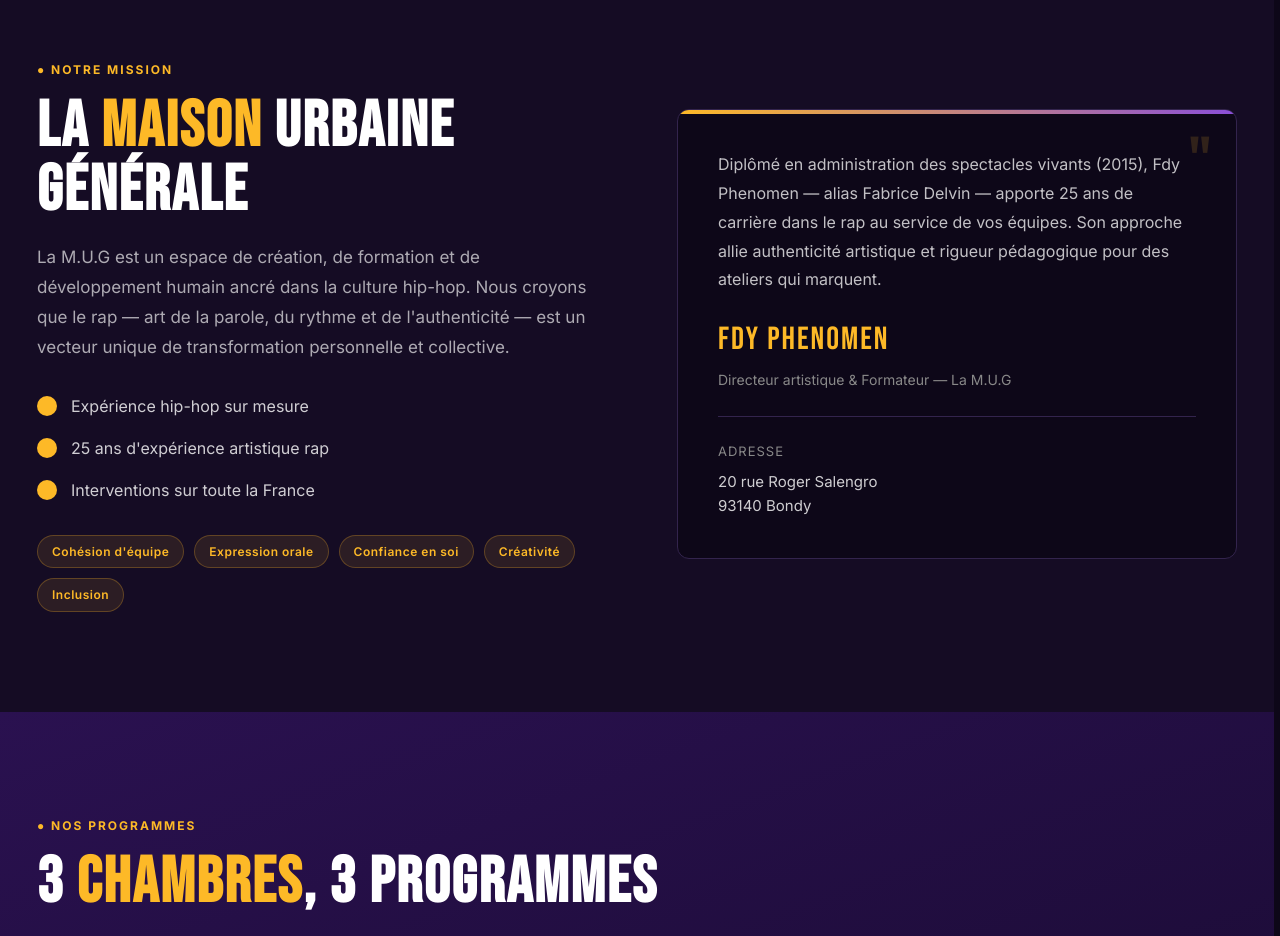
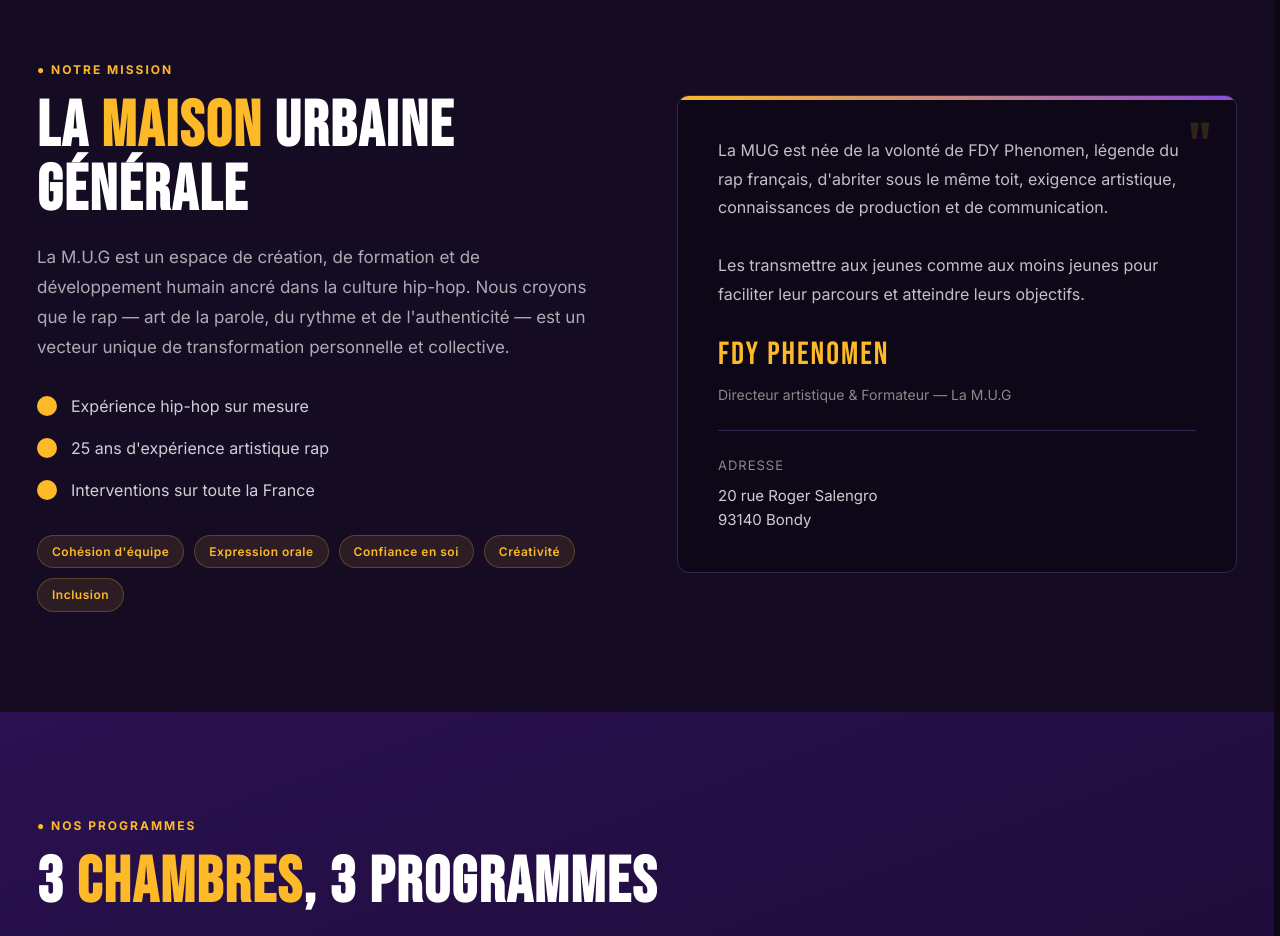
Before and after one commit to kurusokey/la-mug, a plain HTML site: page index.html in a window 1280 px wide. Shown: the part 940-1876 px from the top of the page. Drawn offline with Linux system fonts and the light colour scheme.

Commit message:
content: nouvelle biographie de Fdy Phenomen dans la section mission
Co-Authored-By: Claude Opus 5.5 <noreply@anthropic.com>

```diff
--- a/index.html
+++ b/index.html
@@ -1397,7 +1397,8 @@
           <div class="about-card">
             <div class="about-quote">"</div>
             <p class="about-bio">
-              Diplômé en administration des spectacles vivants (2015), Fdy Phenomen — alias Fabrice Delvin — apporte 25 ans de carrière dans le rap au service de vos équipes. Son approche allie authenticité artistique et rigueur pédagogique pour des ateliers qui marquent.
+              La MUG est née de la volonté de FDY Phenomen, légende du rap français, d'abriter sous le même toit, exigence artistique, connaissances de production et de communication.<br><br>
+              Les transmettre aux jeunes comme aux moins jeunes pour faciliter leur parcours et atteindre leurs objectifs.
             </p>
             <div class="about-name">FDY PHENOMEN</div>
             <div class="about-title">Directeur artistique & Formateur — La M.U.G</div>
```
